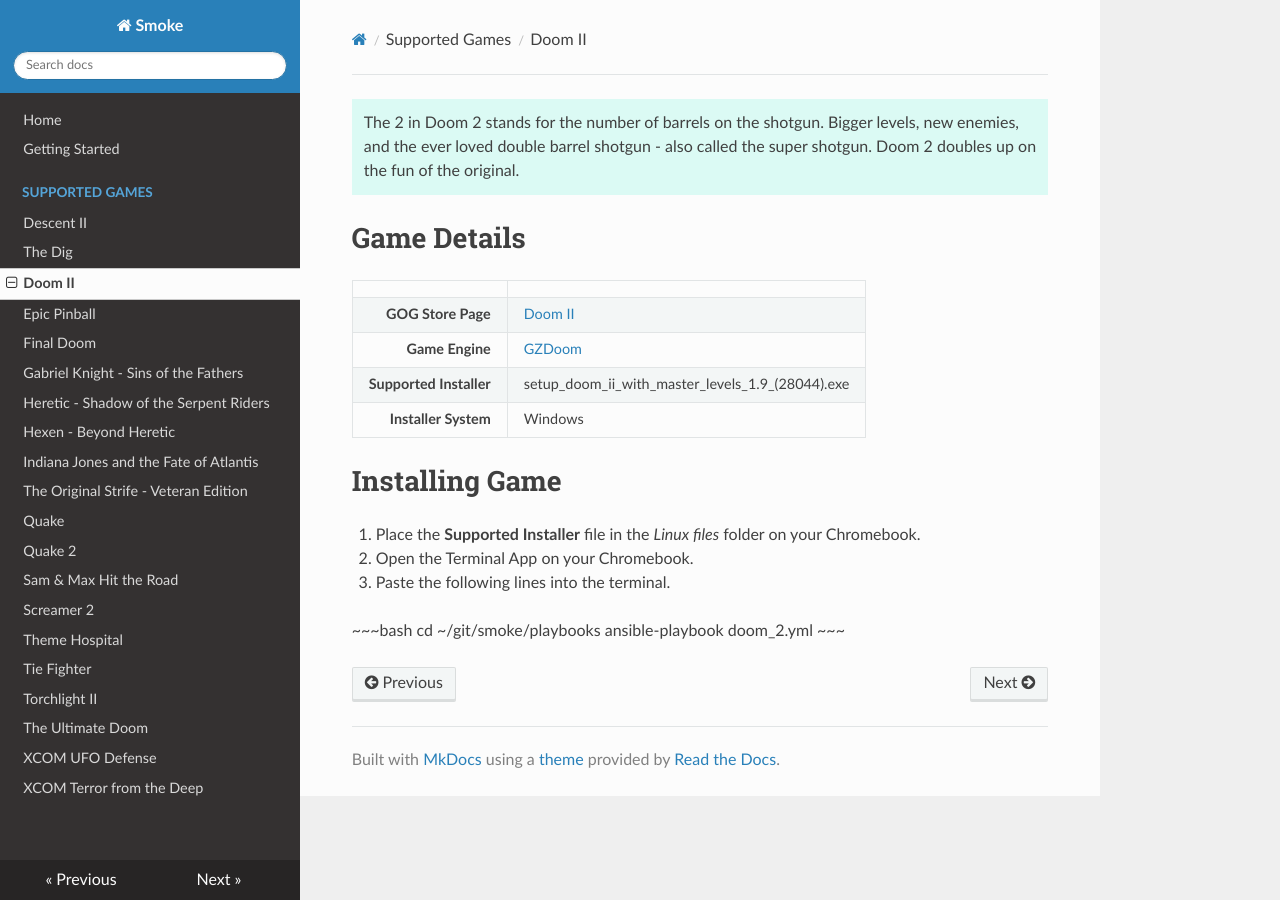
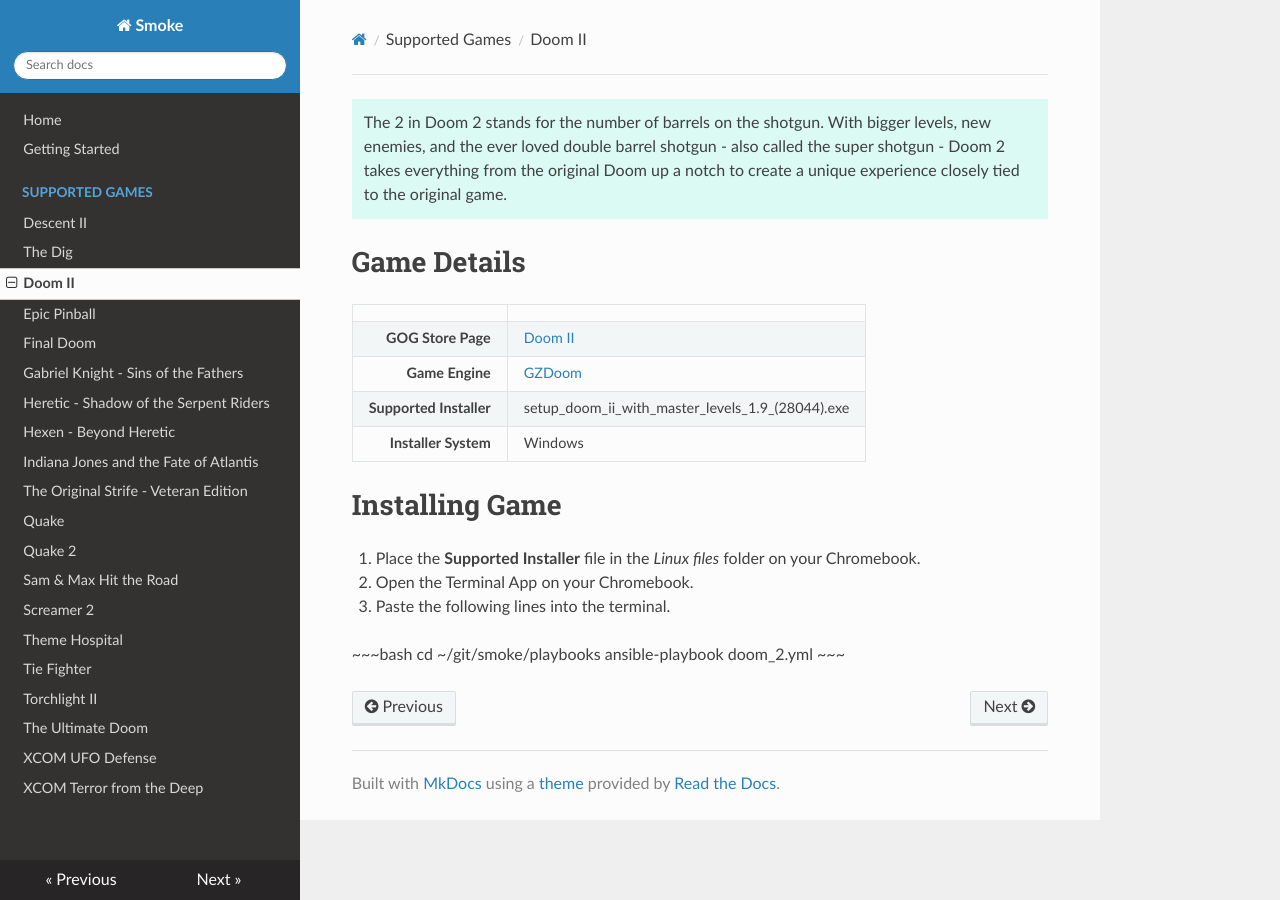
Before and after one commit to gooseberry/smoke, an MkDocs documentation site: the page built from docs/games/doom-2.md, in a window 1280 px wide. Built offline with MkDocs 1.6.1, drawn with Linux system fonts in a browser that asks for light colours; nearby versions of some CDN libraries.

Commit message:
Added Description

```diff
--- a/docs/games/doom-2.md
+++ b/docs/games/doom-2.md
@@ -1,5 +1,5 @@
 !!! Tip ""
-    The 2 in Doom 2 stands for the number of barrels on the shotgun.  Bigger levels, new enemies, and the ever loved double barrel shotgun - also called the super shotgun.  Doom 2 doubles up on the fun of the original.
+    The 2 in Doom 2 stands for the number of barrels on the shotgun.  With bigger levels, new enemies, and the ever loved double barrel shotgun - also called the super shotgun - Doom 2 takes everything from the original Doom up a notch to create a unique experience closely tied to the original game.
 
 # Game Details
 
```
